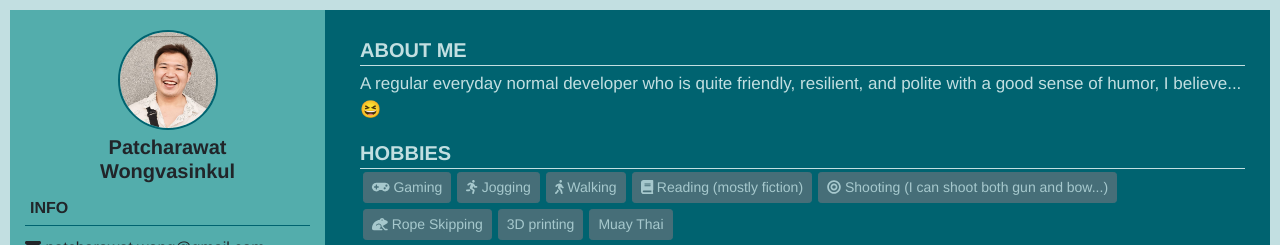
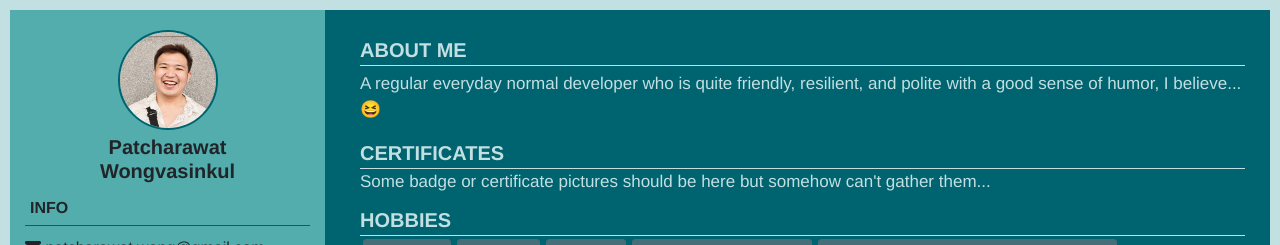
Before and after one commit to MightyOrphus/myCV, a Vue app: page / in a window 1280 px wide. Shown: the top 245 px of the page. Built offline with nearby package versions, Linux system fonts and the light colour scheme; what @growthbunker/vuetimeline would draw is missing.

Commit message:
add empty certificate section

```diff
--- a/src/components/AboutMe.vue
+++ b/src/components/AboutMe.vue
@@ -6,6 +6,13 @@
         A regular everyday normal developer who is quite friendly, resilient,
         and polite with a good sense of humor, I believe... &#128518;
       </p>
+    </div>
+    <div class="about-me-section-container">
+      <div id="header">CERTIFICATES</div>
+      <div>
+        Some badge or certificate pictures should be here but somehow can't
+        gather them...
+      </div>
     </div>
     <div class="about-me-section-container">
       <div id="header">HOBBIES</div>
@@ -60,12 +67,6 @@ export default {
           icon: ["fab", "linux"],
           variant: "info",
           value: 30,
-        },
-        {
-          text: "Git",
-          icon: ["fab", "git-alt"],
-          variant: "info",
-          value: 50,
         },
         {
           text: "SQL",
```
